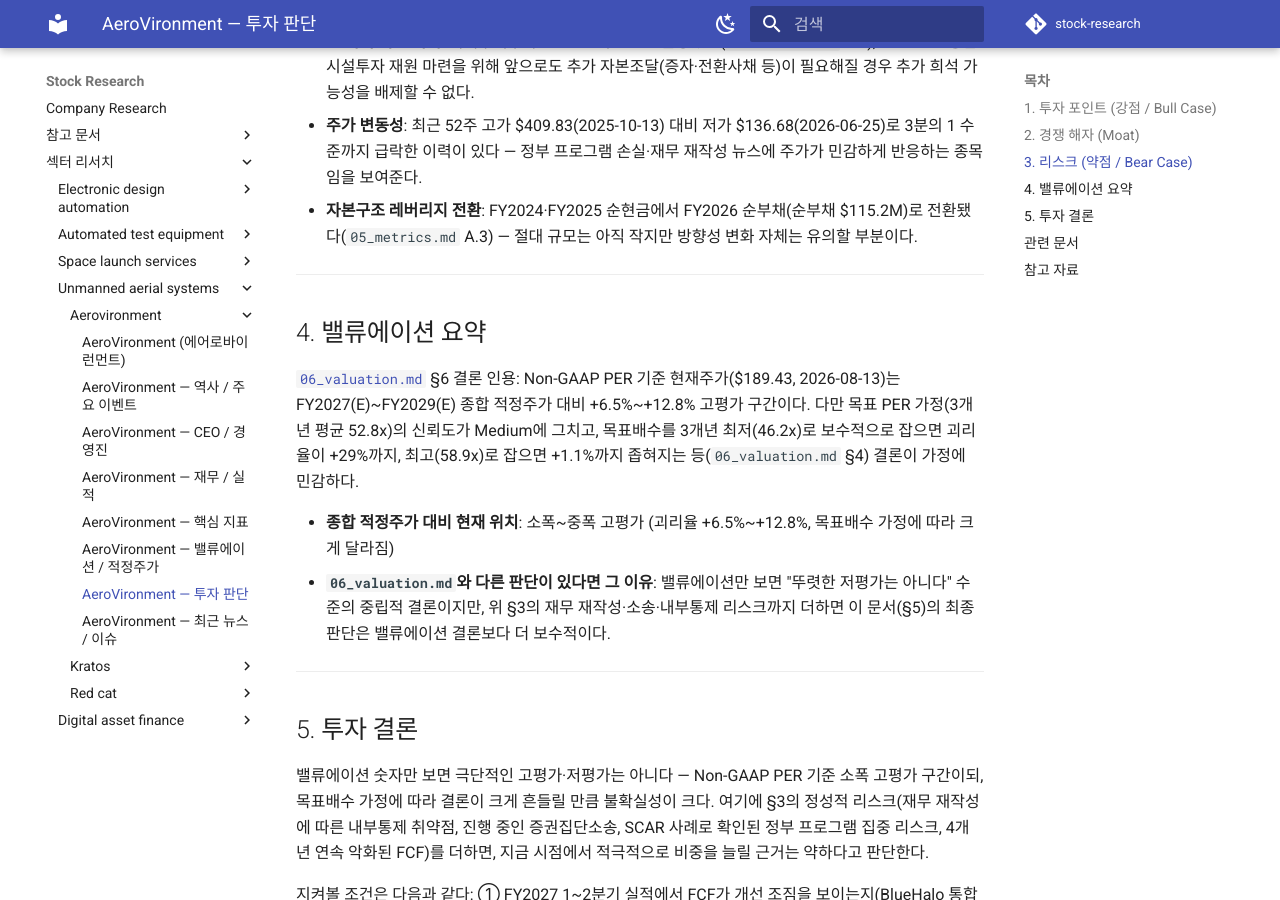
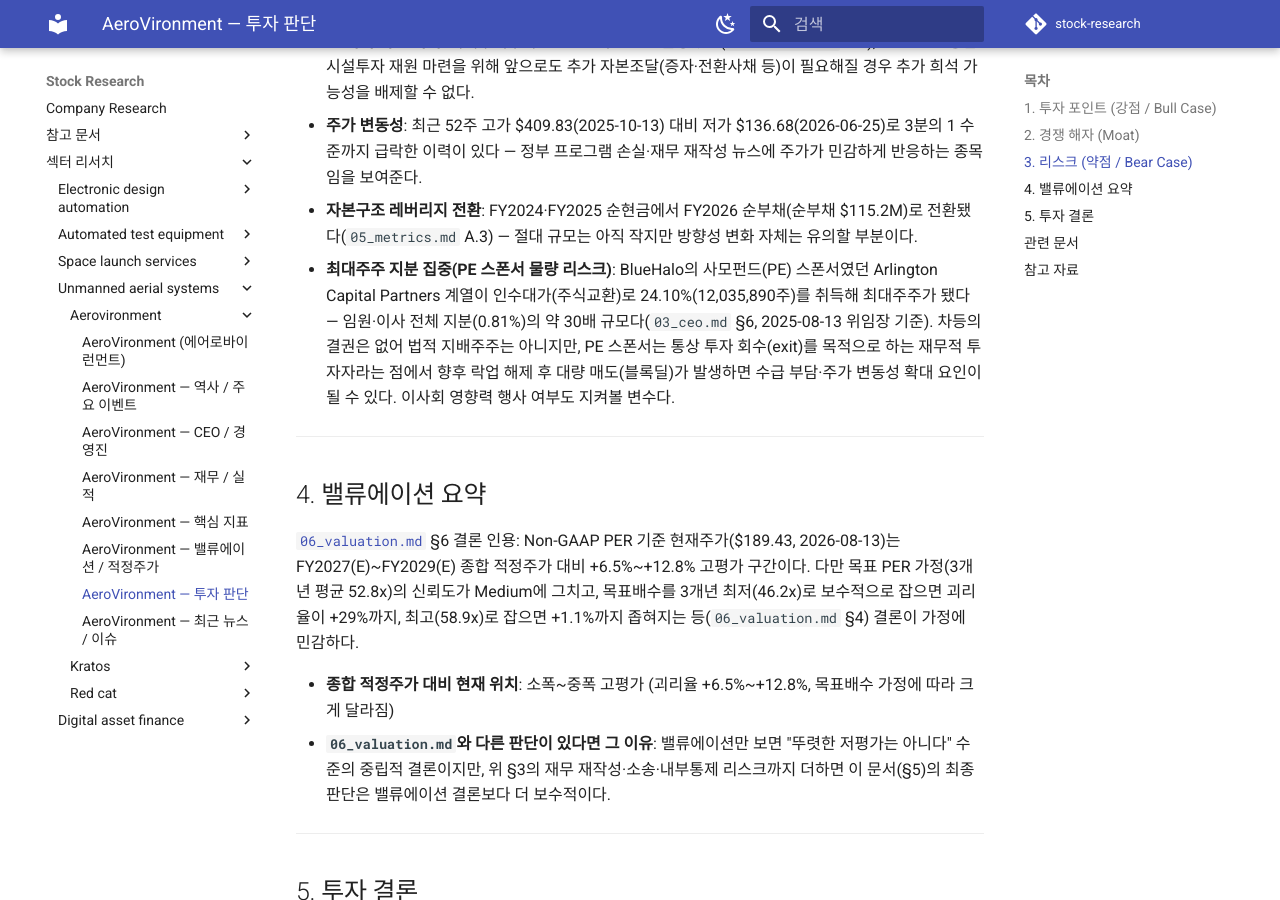
Before and after one commit to ParkGyeongTae/stock-research, an MkDocs documentation site: the page built from docs/unmanned_aerial_systems/aerovironment/07_investment.md, in a window 1280 px wide and 900 px high, scrolled down 1852 px. Built offline with MkDocs 1.6.1 and Material for MkDocs 9.7.7, drawn with Linux system fonts in a browser that asks for light colours; comment, search, counter and statistics services are not loaded.

Commit message:
docs: AeroVironment 07_investment.md 리스크에 최대주주 지분 집중 반영
BlueHalo 인수 대가로 Arlington Capital Partners 계열이 24.10% 최대주주가
된 점(03_ceo.md §6에서 확인)을 PE 스폰서 물량 리스크로 리스크 섹션에 추가.

Co-Authored-By: Claude Sonnet 5 <noreply@anthropic.com>

```diff
--- a/docs/unmanned_aerial_systems/aerovironment/07_investment.md
+++ b/docs/unmanned_aerial_systems/aerovironment/07_investment.md
@@ -33,6 +33,7 @@
 - **큰 폭의 지분 희석**: 희석주식수가 FY2026에 74.2% 급증했고(`05_metrics.md` A.4), BlueHalo 통합·시설투자 재원 마련을 위해 앞으로도 추가 자본조달(증자·전환사채 등)이 필요해질 경우 추가 희석 가능성을 배제할 수 없다.
 - **주가 변동성**: 최근 52주 고가 $409.83(2025-10-13) 대비 저가 $136.68(2026-06-25)로 3분의 1 수준까지 급락한 이력이 있다 — 정부 프로그램 손실·재무 재작성 뉴스에 주가가 민감하게 반응하는 종목임을 보여준다.
 - **자본구조 레버리지 전환**: FY2024·FY2025 순현금에서 FY2026 순부채(순부채 $115.2M)로 전환됐다(`05_metrics.md` A.3) — 절대 규모는 아직 작지만 방향성 변화 자체는 유의할 부분이다.
+- **최대주주 지분 집중(PE 스폰서 물량 리스크)**: BlueHalo의 사모펀드(PE) 스폰서였던 Arlington Capital Partners 계열이 인수대가(주식교환)로 24.10%(12,035,890주)를 취득해 최대주주가 됐다 — 임원·이사 전체 지분(0.81%)의 약 30배 규모다(`03_ceo.md` §6, 2025-08-13 위임장 기준). 차등의결권은 없어 법적 지배주주는 아니지만, PE 스폰서는 통상 투자 회수(exit)를 목적으로 하는 재무적 투자자라는 점에서 향후 락업 해제 후 대량 매도(블록딜)가 발생하면 수급 부담·주가 변동성 확대 요인이 될 수 있다. 이사회 영향력 행사 여부도 지켜볼 변수다.
 
 ---
 
```
